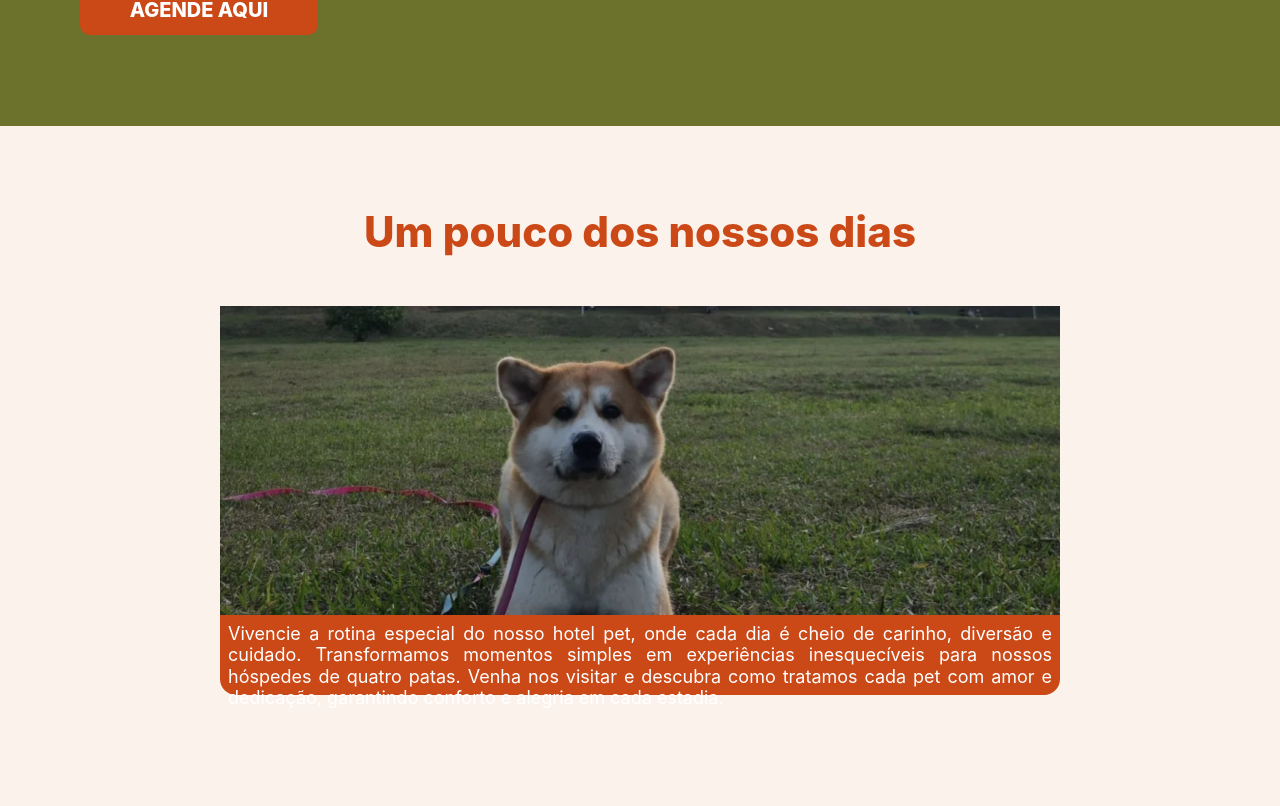
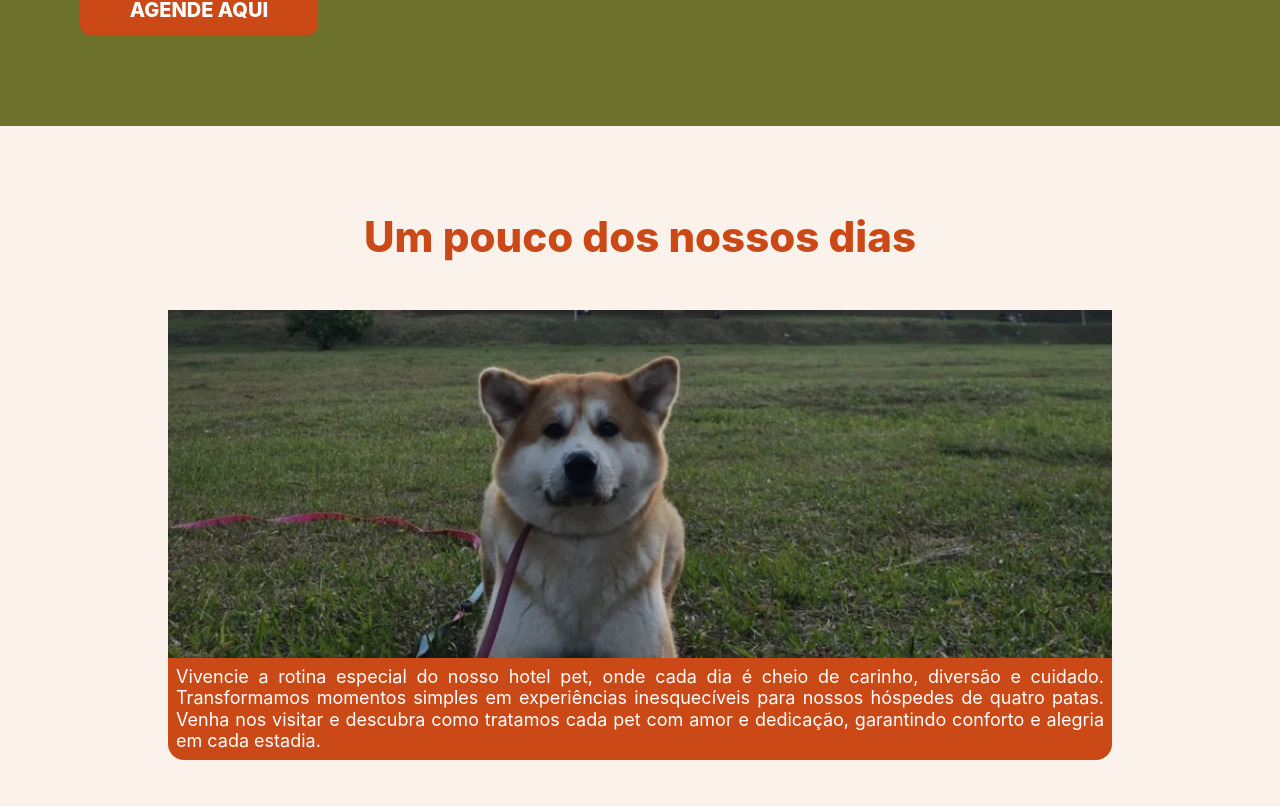
Before and after one commit to yamashita-tiemi/Familia-Inu, a Next.js app: page / in a window 1280 px wide. Shown: the part 594-1400 px from the top of the page. Built offline with nearby package versions, Linux system fonts and the light colour scheme.

Commit message:
Fix styles home

```diff
--- a/src/app/_components/article.tsx
+++ b/src/app/_components/article.tsx
@@ -40,18 +40,24 @@ interface ArticleDailyProps {
     text: string
 }
 
-export function ArticleDaily({ src, alt, widthImg, heightImg, text }:ArticleDailyProps) {
+export function ArticleDaily({ src, alt, widthImg, heightImg, text }: ArticleDailyProps) {
     return (
         <Stack
             paddingTop={10}
-            width={"70%"}
+            width={"100%"} // Altera para 100% para melhor responsividade
             borderRadius={"16px"}
         >
-            <ImageDaily src={src} alt={alt} width={widthImg} height={heightImg} w="100%"/>
+            <ImageDaily
+                src={src}
+                alt={alt}
+                width={widthImg}
+                height={heightImg}
+                w="100%" // Define largura como 100%
+            />
             <Stack
                 bg={"#CB4817"}
                 width={"100%"}
-                height={"80px"}
+                height={"100%"}
                 position={"relative"}
                 top={"-10px"}
                 borderRadius={"0 0 16px 16px"}
--- a/src/app/_components/image.tsx
+++ b/src/app/_components/image.tsx
@@ -88,10 +88,17 @@ export function ImageDaily({ src, alt, width, height, align, w, py, mx }: ImageD
             minWidth={"80px"}
             paddingY={py}
             marginX={mx}
-            borderRadius={"16px"} //nao esta funcionando
+            borderRadius={"16px"}
             alignItems={"center"}
         >
-            <NextImage src={src} alt={alt} width={width} height={height} />
+            <NextImage
+                src={src}
+                alt={alt}
+                width={width}
+                height={height}
+                layout="responsive" // Torna a imagem responsiva
+                objectFit="cover" // Ajusta o recorte da imagem
+            />
         </Stack>
     )
 }
--- a/src/app/_components/section.tsx
+++ b/src/app/_components/section.tsx
@@ -72,19 +72,21 @@ export function SectionIndexReview() {
     );
 }
 
-export function SectionIndexDaily() { // precisa fazer o carrossel
+export function SectionIndexDaily() {
     return (
         <Stack
             as="section"
-            width={"100%"}
+            width={"80%"}
             height={"700px"}
             paddingX={10}
             paddingBottom={10}
             justifyContent={"center"}
             alignItems={"center"}
+            margin={"0 auto"}
+            paddingTop={"70px"}
         >
-            <TitleSection title={"Um pouco dos nossos dias"} size={"42px"}/>
-            <ArticleDaily src={"/daily_photos/sayuri.png"} alt={"Sayuri"} widthImg={1100} heightImg={372}
+            <TitleSection title={"Um pouco dos nossos dias"} size={"42px"} />
+            <ArticleDaily src={"/daily_photos/sayuri.png"} alt={"Sayuri"} widthImg={1200} heightImg={372}
                 text={"Vivencie a rotina especial do nosso hotel pet, onde cada dia é cheio de carinho, diversão e cuidado. Transformamos momentos simples em experiências inesquecíveis para nossos hóspedes de quatro patas. Venha nos visitar e descubra como tratamos cada pet com amor e dedicação, garantindo conforto e alegria em cada estadia."}
             />
         </Stack>
--- a/src/app/_components/tittle.tsx
+++ b/src/app/_components/tittle.tsx
@@ -43,15 +43,17 @@ export function TitlePage ({ title, size, color }:TitlePageProps) {
 interface TitleSectionProps {
     title: string
     size: string
+    p ?: string
 }
 
-export function TitleSection ({ title, size }:TitleSectionProps) {
+export function TitleSection ({ title, size, p }:TitleSectionProps) {
     return(
         <Heading
             as="h3"
             fontSize={size}
             fontWeight={800}
             color={"#CB4817"}
+            padding={p}
         >
             {title}
         </Heading>
--- a/src/app/page.tsx
+++ b/src/app/page.tsx
@@ -16,7 +16,6 @@ export default function Home() {
     <>
       <Navbar/>
       <SectionIndexPrimary/>
-      {/* <SectionIndexReview/> */}
       <SectionIndexDaily/>
       <Footer/>
     </>
```
